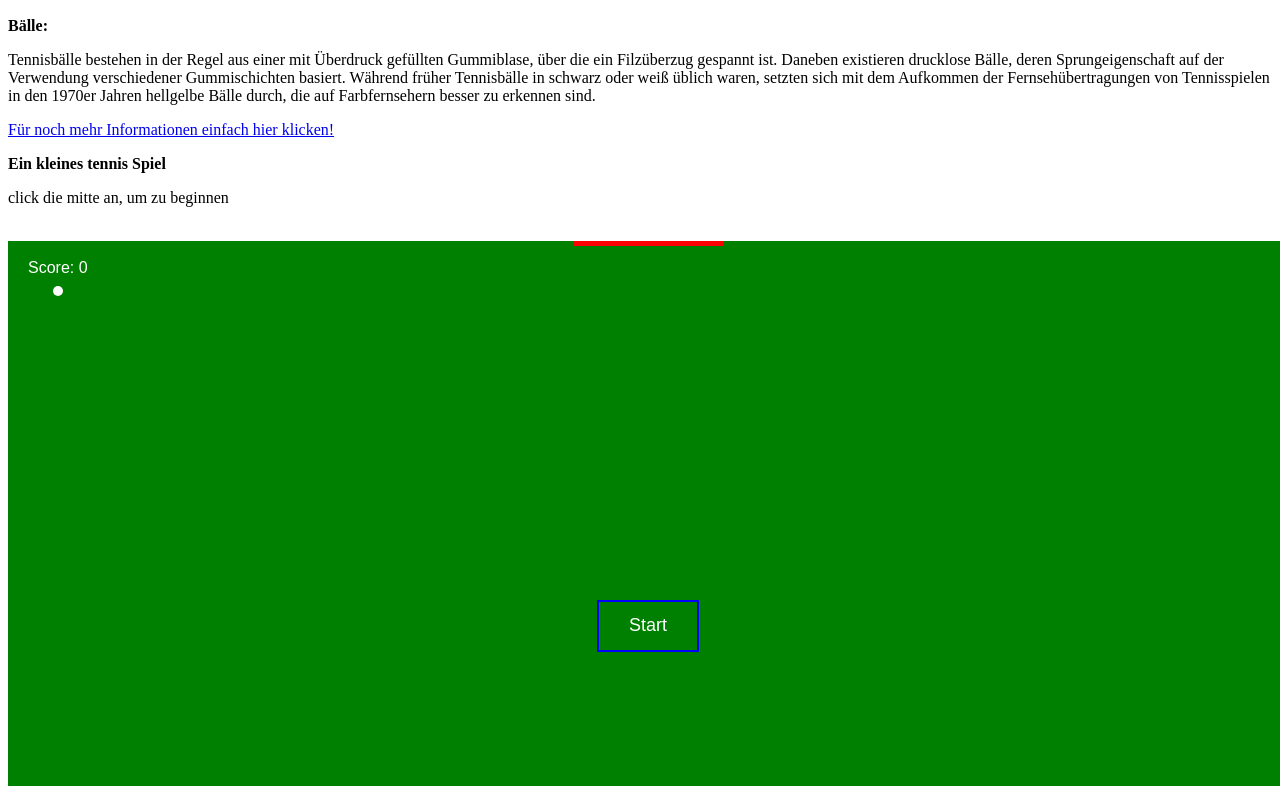
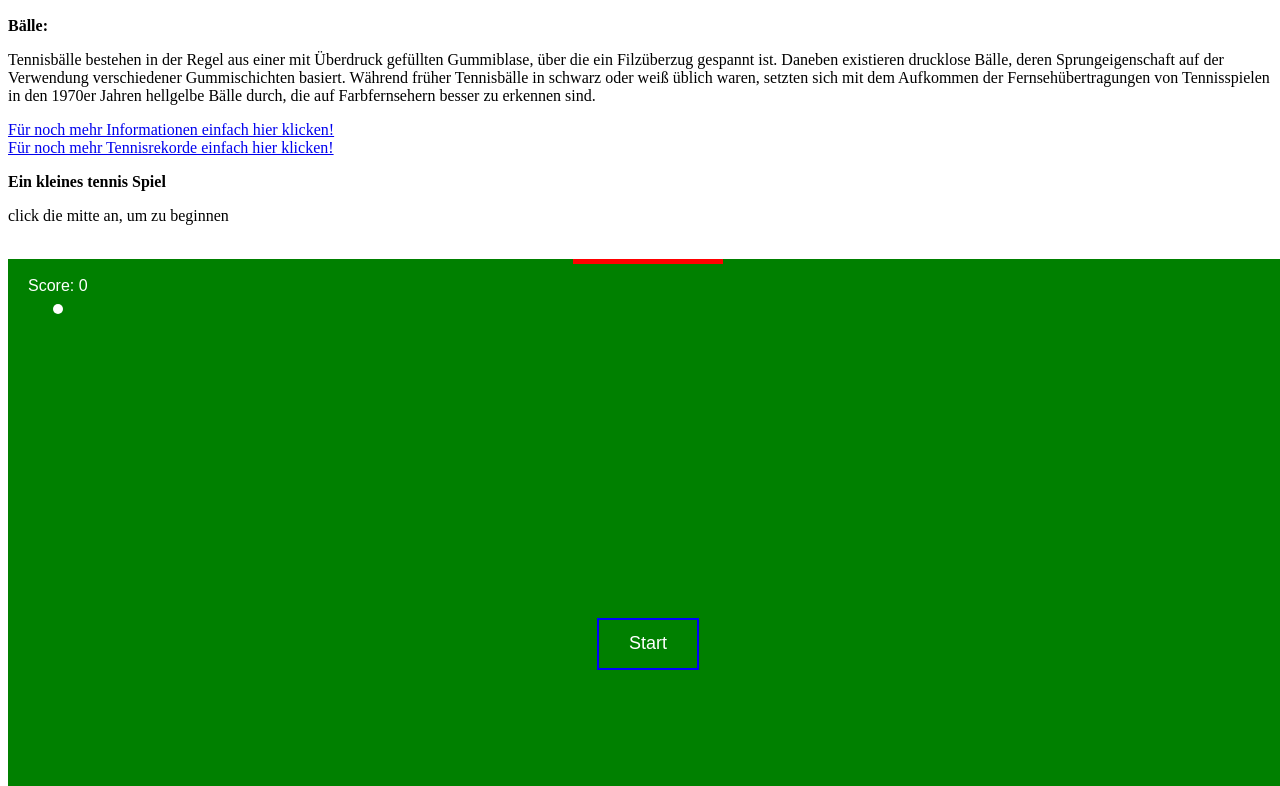
Before and after one commit to Embuer/Tennis, a plain HTML site: page index.html in a window 1280 px wide. Shown: the part 1994-2780 px from the top of the page. Drawn offline with Linux system fonts and the light colour scheme.

Commit message:
Update index.html

```diff
--- a/index.html
+++ b/index.html
@@ -44,7 +44,8 @@
     <img src="https://encrypted-tbn0.gstatic.com/images?q=tbn:ANd9GcT6YI8BWhiOnvTE7YfCavHPlHqEg7i8aq8O8w&usqp=CAU" alt="alternatetext">
     <p><b>Bälle:</b></p>
     <p>Tennisbälle bestehen in der Regel aus einer mit Überdruck gefüllten Gummiblase, über die ein Filzüberzug gespannt ist. Daneben existieren drucklose Bälle, deren Sprungeigenschaft auf der Verwendung verschiedener Gummischichten basiert. Während früher Tennisbälle in schwarz oder weiß üblich waren, setzten sich mit dem Aufkommen der Fernsehübertragungen von Tennisspielen in den 1970er Jahren hellgelbe Bälle durch, die auf Farbfernsehern besser zu erkennen sind.<p/>
-      <a href="https://images.pexels.com/photos/209977/pexels-photo-209977.jpeg?auto=compress&cs=tinysrgb&dpr=2&h=750&w=1260" >Für noch mehr Informationen einfach hier klicken!</a>
+      <a href="https://images.pexels.com/photos/209977/pexels-photo-209977.jpeg?auto=compress&cs=tinysrgb&dpr=2&h=750&w=1260" >Für noch mehr Informationen einfach hier klicken!</a> <br />
+      <a href="https://de.wikipedia.org/wiki/Tennisrekorde" >Für noch mehr Tennisrekorde einfach hier klicken!</a>
       <br />
     <p><b>Ein kleines tennis Spiel</b></p>
     <p>click die mitte an, um zu beginnen</p>
```
